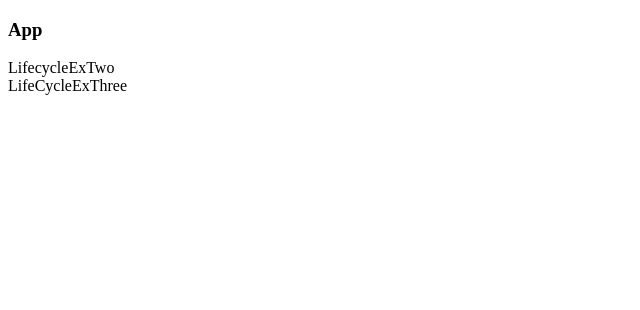
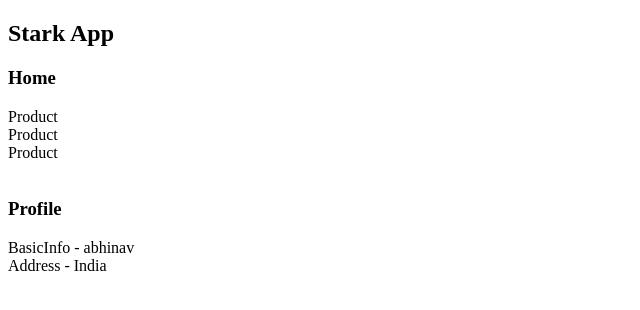
Before and after one commit to Abhinavav23/stark-react-basic, a React (Create React App) app: page / in a window 1280 px wide. Shown: the top 310 px of the page, without its empty margins (0-640 px from the left). Built offline with nearby package versions, Linux system fonts and the light colour scheme.

Commit message:
[2 Aug 2023] context api

```diff
--- a/src/V3/App.jsx
+++ b/src/V3/App.jsx
@@ -10,6 +10,7 @@ import LifecycleExTwo from "./components/ClassBasedComp/Lifecycle/LifecycleExTwo
 
 export const App = () => {
   const [show, setShow] = useState(true);
+  console.log('app')
   return (
     <div>
       <h3>App</h3>
--- /dev/null
+++ b/src/V4/App.jsx
@@ -0,0 +1,15 @@
+import React from 'react'
+import { Home } from './components/home/Home'
+import { Profile } from './components/Profile/Profile'
+
+export const App = () => {
+    const username= 'abhinav';
+    const add = 'India'
+  return (
+    <>
+        <h2>Stark App</h2>
+        <Home/>
+        <Profile username={username} address={add}/>
+    </>
+  )
+}
--- /dev/null
+++ b/src/V4/components/Profile/Address.jsx
@@ -0,0 +1,7 @@
+import React from 'react'
+
+export const Address = ({address}) => {
+  return (
+    <div>Address - {address}</div>
+  )
+}
--- /dev/null
+++ b/src/V4/components/Profile/BasicInfo.jsx
@@ -0,0 +1,7 @@
+import React from 'react'
+
+export const BasicInfo = ({name}) => {
+  return (
+    <div>BasicInfo - {name}</div>
+  )
+}
--- /dev/null
+++ b/src/V4/components/Profile/Profile.jsx
@@ -0,0 +1,13 @@
+import React from 'react'
+import { BasicInfo } from './BasicInfo'
+import { Address } from './Address'
+
+export const Profile = ({username, address}) => {
+  return (
+    <>
+      <h3>Profile</h3>
+      <BasicInfo name={username}/>
+      <Address address={address}/>
+    </>
+  )
+}
--- /dev/null
+++ b/src/V4/components/home/Home.jsx
@@ -0,0 +1,14 @@
+import React from 'react'
+import { Product } from './Product'
+
+export const Home = () => {
+  return (
+    <>
+      <h3>Home</h3>
+      <Product/>
+      <Product/>
+      <Product/>
+      <br />
+    </>
+  )
+}
--- /dev/null
+++ b/src/V4/components/home/Product.jsx
@@ -0,0 +1,7 @@
+import React from 'react'
+
+export const Product = () => {
+  return (
+    <div>Product</div>
+  )
+}
--- a/src/index.js
+++ b/src/index.js
@@ -1,8 +1,9 @@
 import React from "react";
 import ReactDOM from "react-dom/client";
 // import { App } from "./V2/App";
-import { App } from "./V3/App";
-import { AppV2 } from "./V2/AppV2";
+// import { App } from "./V3/App";
+// import { AppV2 } from "./V2/AppV2";
+import { App } from "./V4/App";
 
 // const root = ReactDOM.createRoot(document.getElementById("root"));
 // root.render(<App />);
```
Also changed, not shown: whiteboard_Images/context_Api.png (added).
